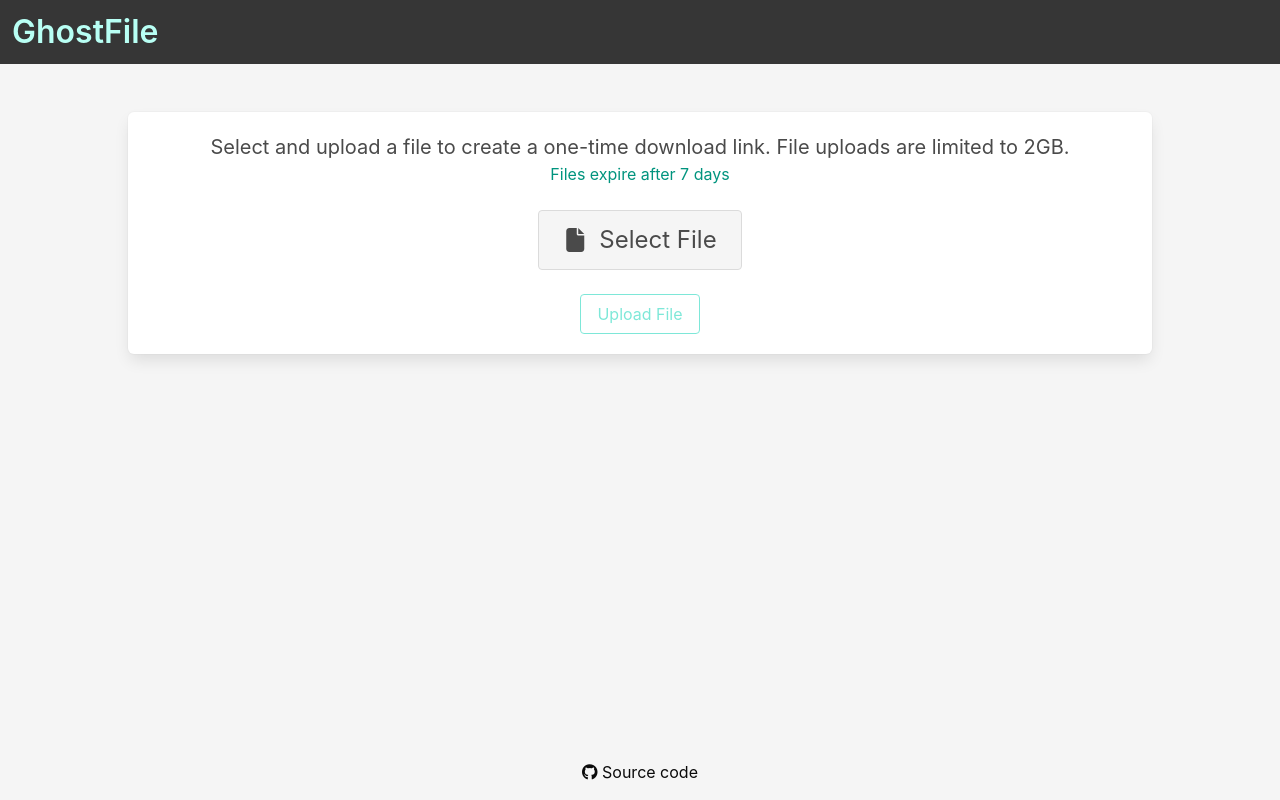
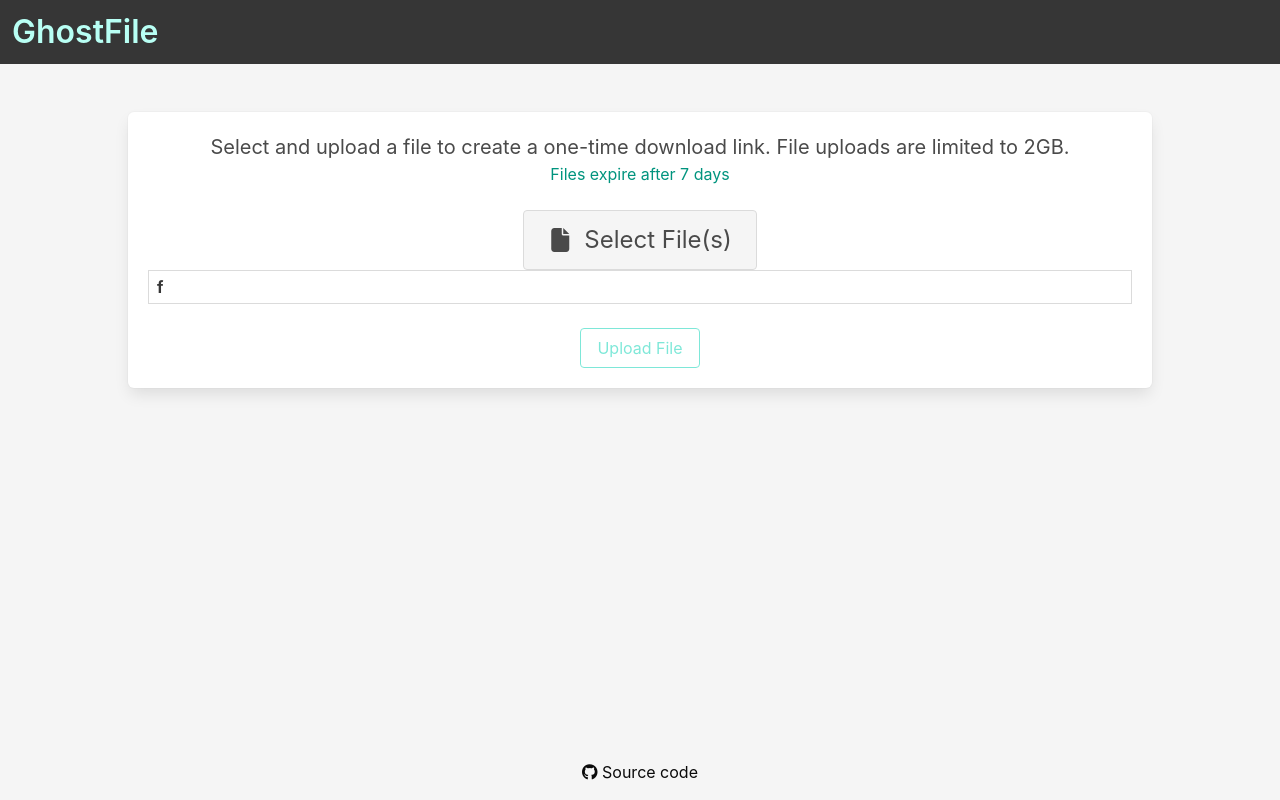
Before and after one commit to egm42/ghostfile, a React (Create React App) app in the folder client/: page / in a window 1280 px wide. Built offline with nearby package versions, Linux system fonts and the light colour scheme.

Commit message:
initial commit for multi upload; form allows selection of multiple files

```diff
--- a/client/src/components/UploadForm.js
+++ b/client/src/components/UploadForm.js
@@ -2,6 +2,35 @@ import { UploadStatus } from '../constants/UploadStatus'
 
 const UploadForm = ({changeHandler, uploadFile, uploadStatus, selectedFile, canUpload, fileSizeError}) => {
 
+  function renderSelectedFiles() {
+    // console.log(selectedFile[0]);
+    // selectedFile.map
+    // return <h1>test</h1>
+    return (
+      <content>
+      <table className='table is-bordered is-narrow is-hoverable is-fullwidth'>
+        <thead>
+          <tr>
+            <th>f</th>
+          </tr>
+        </thead>
+        <tbody>
+          {
+            selectedFile.map((file) => {
+              return (
+                <tr>
+                  <td>{file.name}</td>
+                </tr>
+              )
+            })
+          }
+
+        </tbody>
+      </table>
+      </content>
+    )
+    return (selectedFile.map((file) => <li>{file}</li>));
+  }
 
   return (
     <form className='box'>
@@ -18,26 +47,25 @@ const UploadForm = ({changeHandler, uploadFile, uploadStatus, selectedFile, canU
       <br/>
       <div className='file is-large is-centered'>
         <label className='file-label'>
-          <input className='file-input' type='file' name='file' onChange={changeHandler}/>
+          <input className='file-input' type='file' name='file' onChange={changeHandler} multiple/>
           <span className={fileSizeError ? "file-cta has-background-danger-light" : "file-cta"}>
             <span className='file-icon'>
               <i className="fa-solid fa-file"></i>
             </span>
-            <span className='file-label'>
-              {
-                uploadStatus === UploadStatus.FILESELECTED
-                ?
-                selectedFile.name
-                :
-                fileSizeError
-                ?
-                'File over 2GB'
-                :
-                'Select File'
-              }
-            </span>
+            <span className='file-label'>Select File(s)</span>
           </span>
         </label>
+      </div>
+      <div>
+        <div>
+          {
+          selectedFile
+          ?
+          renderSelectedFiles()
+          :
+          ""
+          }
+        </div>
       </div>
       <br/>
       <div className='field is-grouped is-grouped-centered' onClick={uploadFile} >
--- a/client/src/pages/Upload.js
+++ b/client/src/pages/Upload.js
@@ -6,7 +6,7 @@ import Uploading from '../components/Uploading';
 import UploadSuccess from '../components/UploadSuccess';
 
 const Upload = () => {
-  const [selectedFile, setSelectedFile] = useState();
+  const [selectedFile, setSelectedFile] = useState([]);
   const [uploadStatus, setUploadStatus] = useState(UploadStatus.FILEUNSELECTED);
   const [downloadUrl, setDownloadUrl] = useState(null)
   const [uploadProgress, setUploadProgress] = useState(0);
@@ -32,6 +32,10 @@ const Upload = () => {
 
   function changeHandler(event) {
     if (event.target.files.length > 0) {
+      for (const filee in event.target.files) {
+        // console.log('file size: '+ event.target.files[filee].size);
+        // console.log(event.target.files[filee]);
+      }
       if (event.target.files[0].size > FILE_SIZE_LIMIT) {
         setCanUpload(false);
         setFileSizeError(true);
@@ -39,9 +43,10 @@ const Upload = () => {
         setUploadStatus(UploadStatus.FILEUNSELECTED)
 
       } else {
+        const files = event.target.files;
         setCanUpload(true);
         setFileSizeError(false);
-        setSelectedFile(event.target.files[0]);
+        setSelectedFile([...files]);
         setUploadStatus(UploadStatus.FILESELECTED)
       }
     }
```
Also changed, not shown: 1 other file (tests, documents, lock files or other folders).
